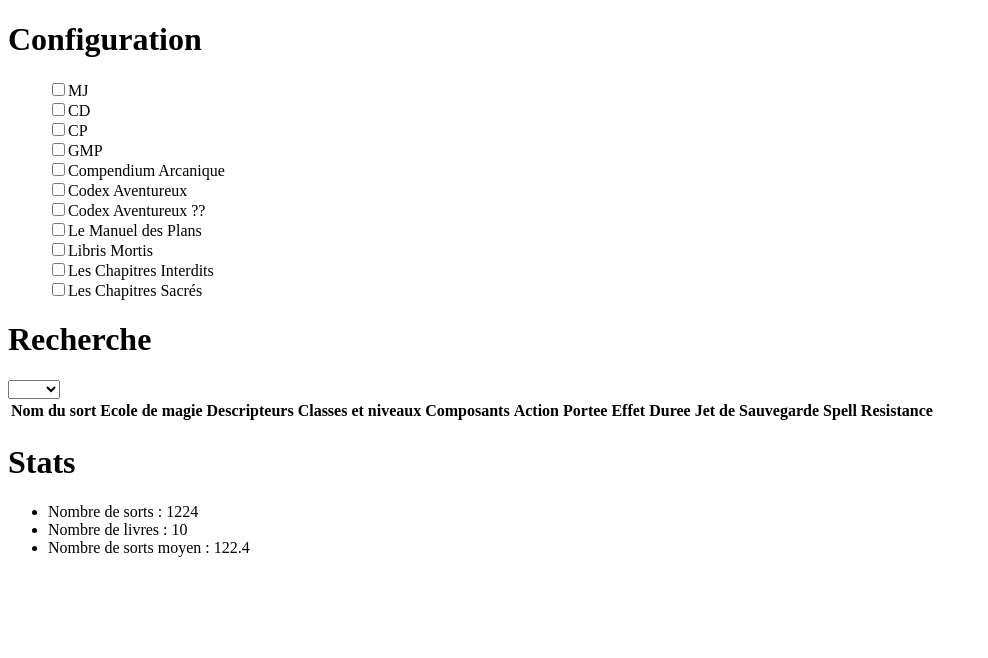
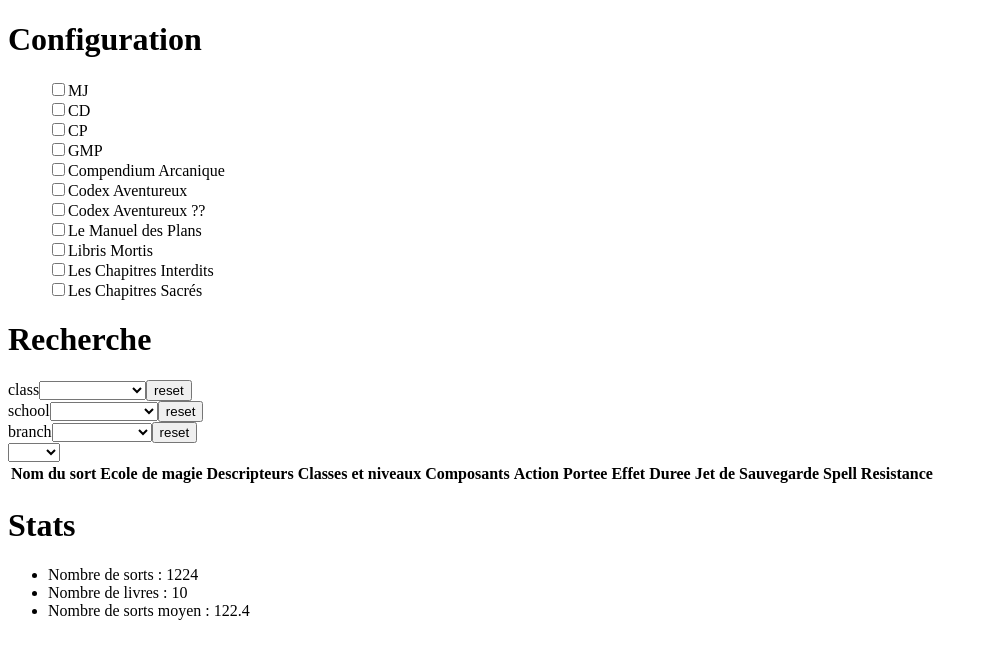
Before and after one commit to NathanLEFORT/TP_Vue, a Vue app: page / in a window 1280 px wide. Shown: the top 658 px of the page, without its empty margins (0-988 px from the left). Built offline with nearby package versions, Linux system fonts and the light colour scheme.

Commit message:
SelectLineFilter.vue implementation

```diff
--- a/src/components/FilterSpell.vue
+++ b/src/components/FilterSpell.vue
@@ -1,15 +1,17 @@
 <template>
   <div>
-    <LineFilter></LineFilter>
+    <SelectLineFilter v-bind:name="'class'" v-bind:values="spellsClasses"></SelectLineFilter>
+    <SelectLineFilter v-bind:name="'school'" v-bind:values="spellsSchools"></SelectLineFilter>
+    <SelectLineFilter v-bind:name="'branch'" v-bind:values="spellsBranches"></SelectLineFilter>
   </div>
 </template>
 
 <script>
-import LineFilter from "@/components/LineFilter";
+import SelectLineFilter from "@/components/SelectLineFilter";
 export default {
   name: "FilterSpell",
-  components: {LineFilter},
-  props: ['spellsClasses', 'spellsSchools', 'spellsBranches']
+  components: {SelectLineFilter},
+  props: ['spellsClasses', 'spellsSchools', 'spellsBranches'],
 }
 </script>
 
--- a/src/components/LineFilter.vue
+++ /dev/null
@@ -1,14 +0,0 @@
-<template>
-  <div>
-  </div>
-</template>
-
-<script>
-export default {
-  name: "LineFilter",
-}
-</script>
-
-<style scoped>
-
-</style>
--- a/src/components/Recherche.vue
+++ b/src/components/Recherche.vue
@@ -49,7 +49,6 @@ export default {
         }
       });
     })
-    console.log(this.spellsLevels)
   },
   methods: {
     getSpells(){
--- /dev/null
+++ b/src/components/SelectLineFilter.vue
@@ -0,0 +1,34 @@
+<template>
+  <div>
+    <label> {{ this.name }}</label>
+    <label>
+      <select v-model="filter">
+          <option selected value="" hidden disabled></option>
+          <option v-for="item in this.values" :key="item"> {{ item }}</option>
+      </select>
+    </label>
+    <button v-on:click="resetFilter()">reset</button>
+    <label>{{ this.filter }}</label>
+  </div>
+</template>
+
+<script>
+export default {
+  name: "SelectLineFilter",
+  props: ['name', 'values'],
+  data() {
+    return {
+      filter: null
+    }
+  },
+  methods: {
+    resetFilter() {
+      this.filter = null;
+    }
+  }
+}
+</script>
+
+<style scoped>
+
+</style>
```
